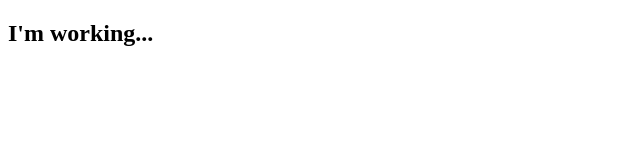
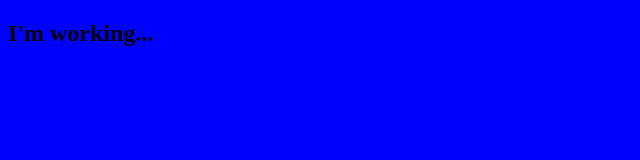
Before and after one commit to jnisen/itc-small-project, a website: page public/index.html in a window 1280 px wide. Shown: the whole page, without its empty margins (0-640 px from the left). Drawn offline with Linux system fonts and the light colour scheme.

Commit message:
add style

```diff
--- a/public/index.html
+++ b/public/index.html
@@ -4,6 +4,7 @@
     <meta charset="UTF-8">
     <meta http-equiv="X-UA-Compatible" content="IE=edge">
     <meta name="viewport" content="width=device-width, initial-scale=1.0">
+    <link rel="stylesheet" href="scss/style.min.css">
     <title>Small Project</title>
 </head>
 <body>
--- /dev/null
+++ b/public/scss/style.scss
@@ -0,0 +1,3 @@
+body{
+    background-color: blue;
+}
```
Also changed, not shown: public/scss/style.css (added), public/scss/style.min.css (added).
